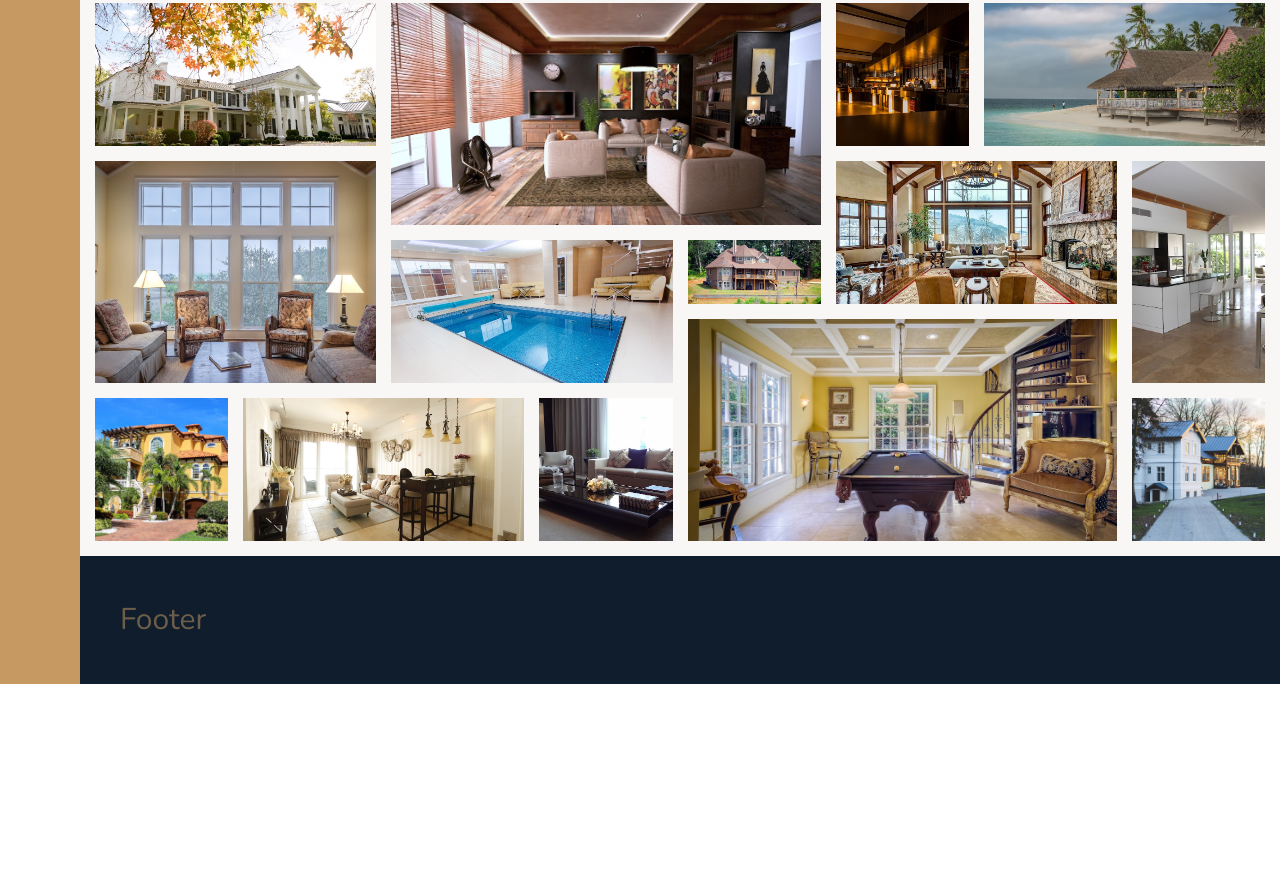
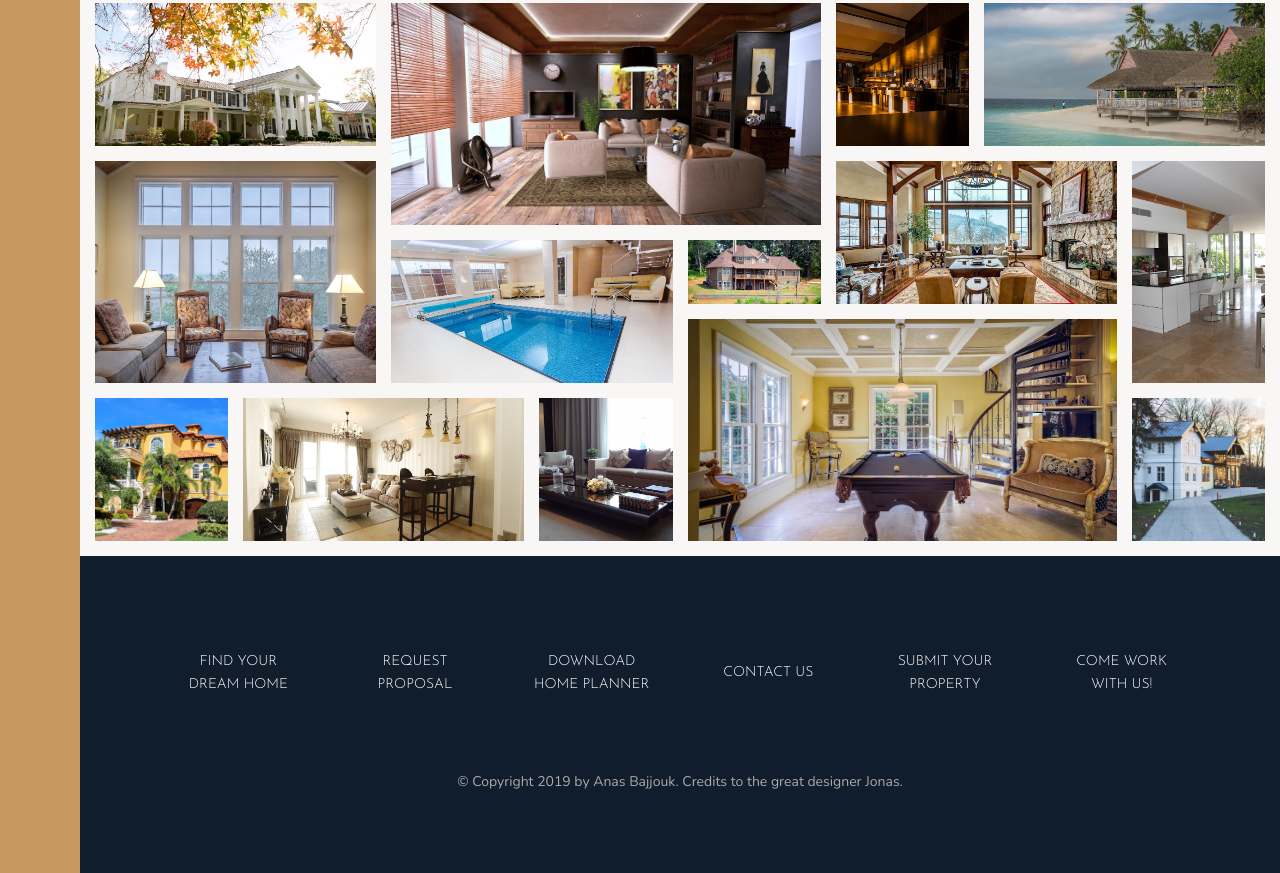
Before and after one commit to anasbajjouk/UPH, a website: page index.html in a window 1280 px wide. Shown: the part 3538-4411 px from the top of the page. Before the commit the page ends 4222 px from the top, so only its background shows below. Drawn offline with nearby package versions, Linux system fonts and the light colour scheme.

Commit message:
Finished the footer part

```diff
--- a/index.html
+++ b/index.html
@@ -349,6 +349,18 @@
       <figure class="gallery__item gallery__item--13"><img src="img/gal-13.jpeg" alt="Gallery image 13" class="gallery__img"></figure>
       <figure class="gallery__item gallery__item--14"><img src="img/gal-14.jpeg" alt="Gallery image 14" class="gallery__img"></figure>
     </section>
-    <footer class="footer">Footer</footer>
+    <footer class="footer">
+        <ul class="nav">
+                <li class="nav__item"><a href="#" class="nav__link">Find your dream home</a></li>
+                <li class="nav__item"><a href="#" class="nav__link">Request proposal</a></li>
+                <li class="nav__item"><a href="#" class="nav__link">Download home planner</a></li>
+                <li class="nav__item"><a href="#" class="nav__link">Contact us</a></li>
+                <li class="nav__item"><a href="#" class="nav__link">Submit your property</a></li>
+                <li class="nav__item"><a href="#" class="nav__link">Come work with us!</a></li>
+        </ul>
+        <p class="copyright">
+            &copy; Copyright 2019 by Anas Bajjouk. Credits to the great designer Jonas.
+        </p>
+    </footer>
   </body>
 </html>
--- a/sass/_footer.scss
+++ b/sass/_footer.scss
@@ -1,4 +1,42 @@
 .footer {
     background-color: $color-secondary;
     grid-column: full-start / full-end;
+    padding: 8rem;
 }
+
+.nav {
+    list-style: none;
+    display: grid;
+    grid-template-columns: repeat(auto-fit, minmax(15rem, 1fr));
+    grid-gap: 2rem;
+    align-items: center;
+
+    &__link:link,
+    &__link:visited {
+        font-size: 1.4rem;
+        color: #fff;
+        text-decoration: none;
+        font-family: $font-display;
+        text-transform: uppercase;
+        text-align: center;
+        padding: 1.5rem;
+        display: block;
+        transition: all .2s;
+    }
+
+    &__link:hover,
+    &__link:active {
+        background-color: rgba(#fff, .05);
+        transform: translateY(-3px);
+    }
+}
+
+.copyright {
+    font-size: 1.4rem;
+    color: $color-grey-light-2;
+    text-align: center;
+    margin-top: 6rem;
+    margin-left: auto;
+    margin-right: auto;
+    width: 70%;
+}
```
Also changed, not shown: css/style.comp.css, css/style.css, css/style.prefix.css.
